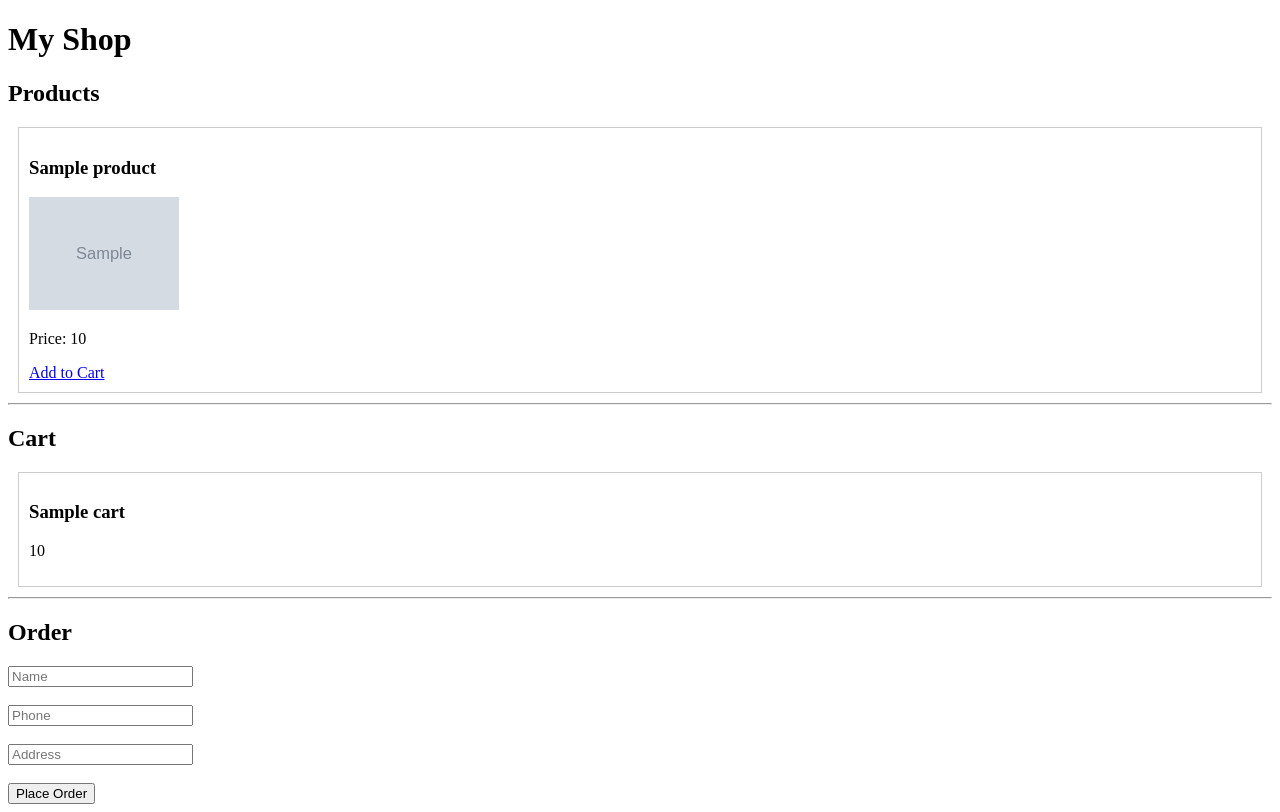
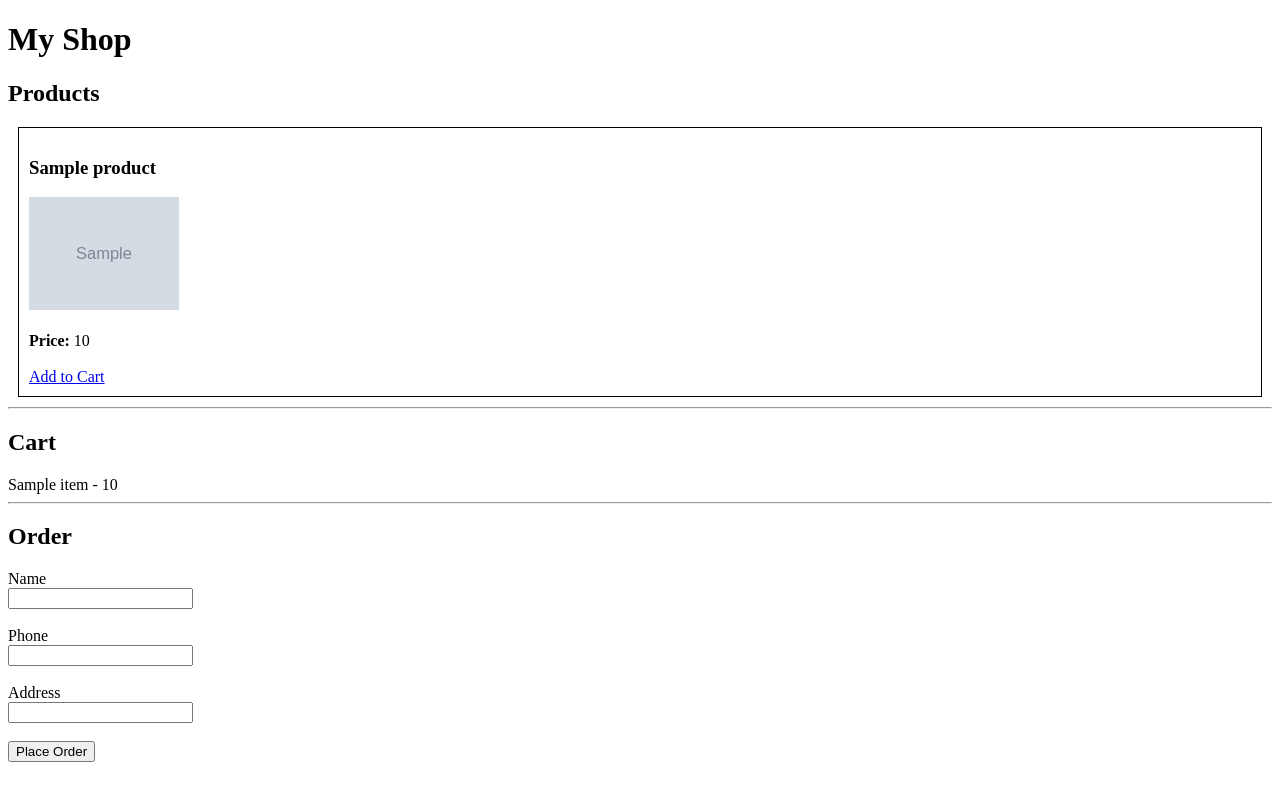
Before and after one commit to tahmid16122009-crypto/shoes-place, a Flask app: template templates/index.html in a window 1280 px wide. After the commit the page ends 762 px from the top, so only its background shows below. Run offline with Flask 3, Linux system fonts and the light colour scheme; the template is opened without the code that fills it: most values are stand-ins (such as "Sample title", 1, 10 or a date in 2020); grey boxes marked "Sample" are stand-in pictures.

Commit message:
Update index.html

```diff
--- a/templates/index.html
+++ b/templates/index.html
@@ -10,11 +10,13 @@
 <h2>Products</h2>
 
 {% for p in products %}
-<div style="border:1px solid #ccc; padding:10px; margin:10px;">
+<div style="border:1px solid black; padding:10px; margin:10px;">
     <h3>{{p.name}}</h3>
-    <img src="{{p.image}}" width="150">
-    <p>Price: {{p.price}}</p>
-    <a href="/add_to_cart/{{p.id}}">Add to Cart</a>
+    <img src="{{p.image}}" width="150"><br><br>
+    <b>Price:</b> {{p.price}}<br><br>
+
+    <!-- ✅ IMPORTANT FIX -->
+    <a href="/add/{{p.id}}">Add to Cart</a>
 </div>
 {% endfor %}
 
@@ -22,10 +24,9 @@
 
 <h2>Cart</h2>
 
-{% for i in cart_items %}
-<div style="border:1px solid #ccc; padding:10px; margin:10px;">
-    <h3>{{i.name}}</h3>
-    <p>{{i.price}}</p>
+{% for item in cart_items %}
+<div>
+    {{item.name}} - {{item.price}}
 </div>
 {% endfor %}
 
@@ -33,10 +34,16 @@
 
 <h2>Order</h2>
 
-<form method="POST" action="/order">
-    <input name="name" placeholder="Name"><br><br>
-    <input name="phone" placeholder="Phone"><br><br>
-    <input name="address" placeholder="Address"><br><br>
+<form action="/order" method="POST">
+    Name<br>
+    <input type="text" name="name"><br><br>
+
+    Phone<br>
+    <input type="text" name="phone"><br><br>
+
+    Address<br>
+    <input type="text" name="address"><br><br>
+
     <button type="submit">Place Order</button>
 </form>
 
```
